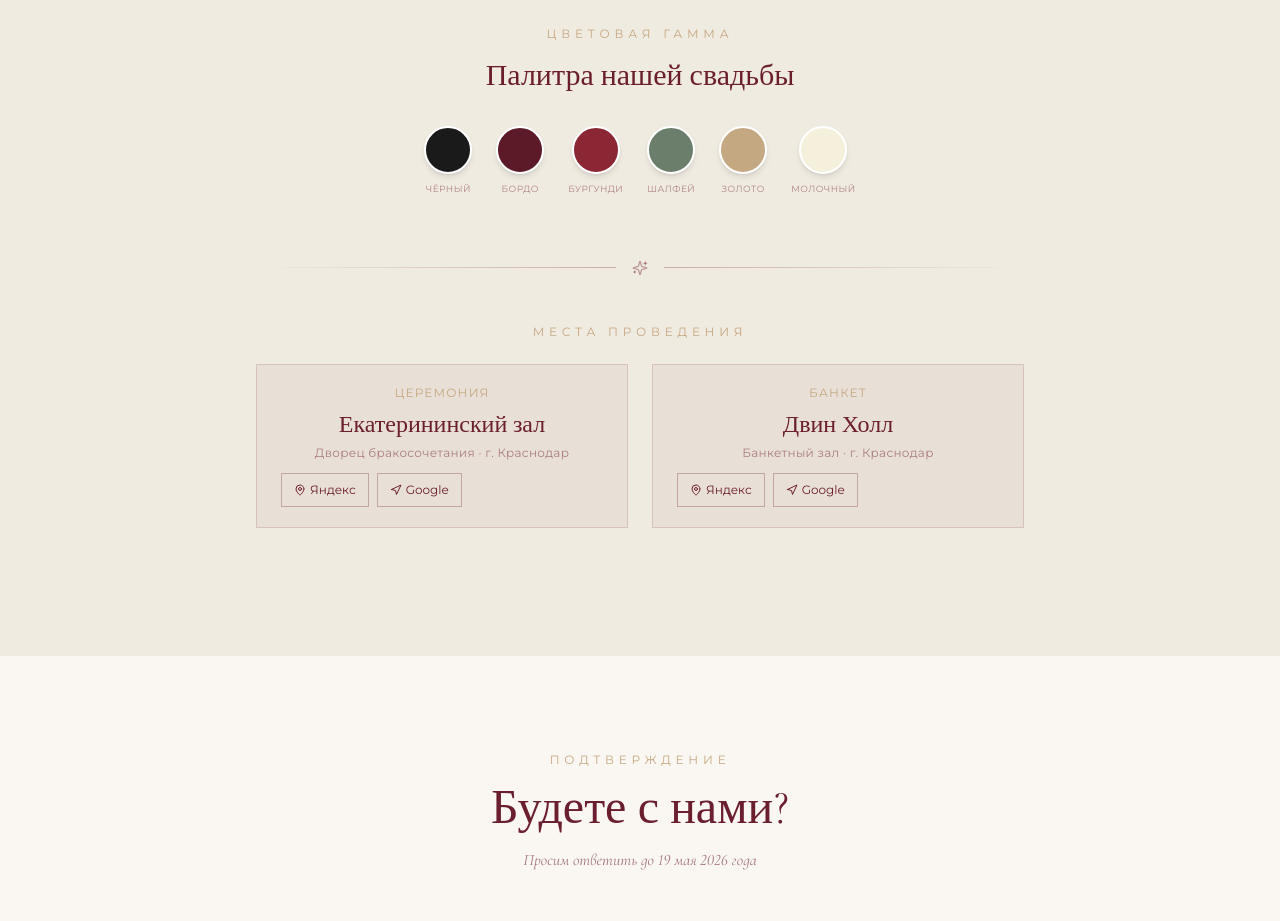
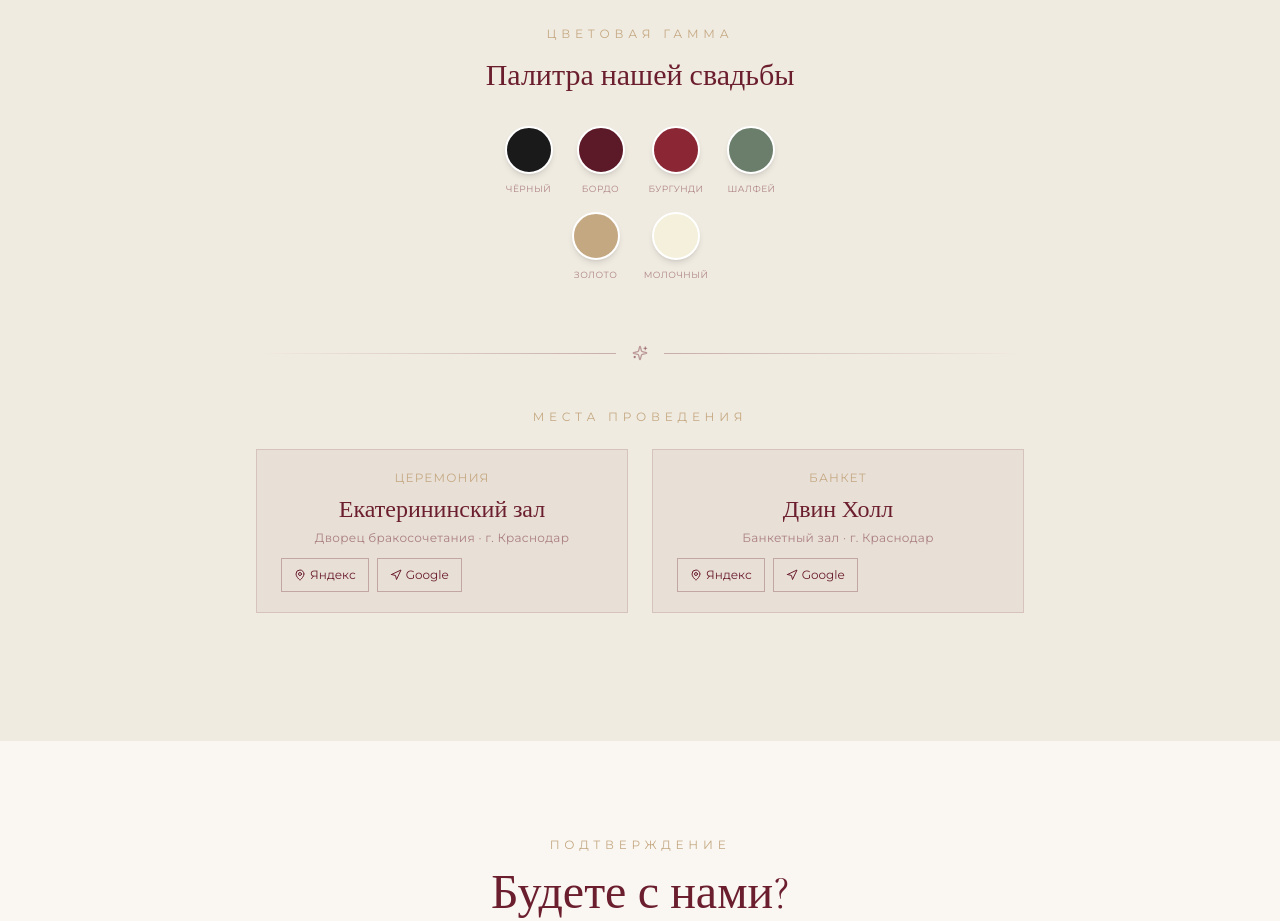
Before and after one commit to pr-poehali-dev/wedding-invitation-site-141, a React (Vite) app: page / in a window 1280 px wide. Shown: the part 2220-3141 px from the top of the page. Built offline with nearby package versions, Linux system fonts and the light colour scheme.

Commit message:
Color palette grid layout

```diff
--- a/src/components/wedding/DetailsSection.tsx
+++ b/src/components/wedding/DetailsSection.tsx
@@ -69,12 +69,25 @@ export default function DetailsSection({ sectionRef }: Props) {
           <h3 className="font-cormorant text-3xl font-light text-burgundy mb-8">
             Палитра нашей свадьбы
           </h3>
-          <div className="flex flex-wrap items-center justify-center gap-4 md:gap-6">
+          <div className="flex flex-col items-center gap-4">
+            <div className="flex items-center justify-center gap-4 md:gap-6">
               {[
                 { color: "#1A1A1A", name: "Чёрный" },
                 { color: "#5C1A28", name: "Бордо" },
                 { color: "#8B2635", name: "Бургунди" },
                 { color: "#6B7E6B", name: "Шалфей" },
+              ].map((item, i) => (
+                <div key={i} className="flex flex-col items-center gap-2">
+                  <div
+                    className="w-10 h-10 md:w-12 md:h-12 rounded-full border-2 border-white shadow-md"
+                    style={{ backgroundColor: item.color }}
+                  />
+                  <span className="font-montserrat text-[9px] uppercase tracking-wider text-burgundy/50">{item.name}</span>
+                </div>
+              ))}
+            </div>
+            <div className="flex items-center justify-center gap-4 md:gap-6">
+              {[
                 { color: "#C4A882", name: "Золото" },
                 { color: "#F5F0DC", name: "Молочный" },
               ].map((item, i) => (
@@ -86,6 +99,7 @@ export default function DetailsSection({ sectionRef }: Props) {
                   <span className="font-montserrat text-[9px] uppercase tracking-wider text-burgundy/50">{item.name}</span>
                 </div>
               ))}
+            </div>
           </div>
         </div>
 
```
Lines whose indentation alone changed are shown as unchanged.
